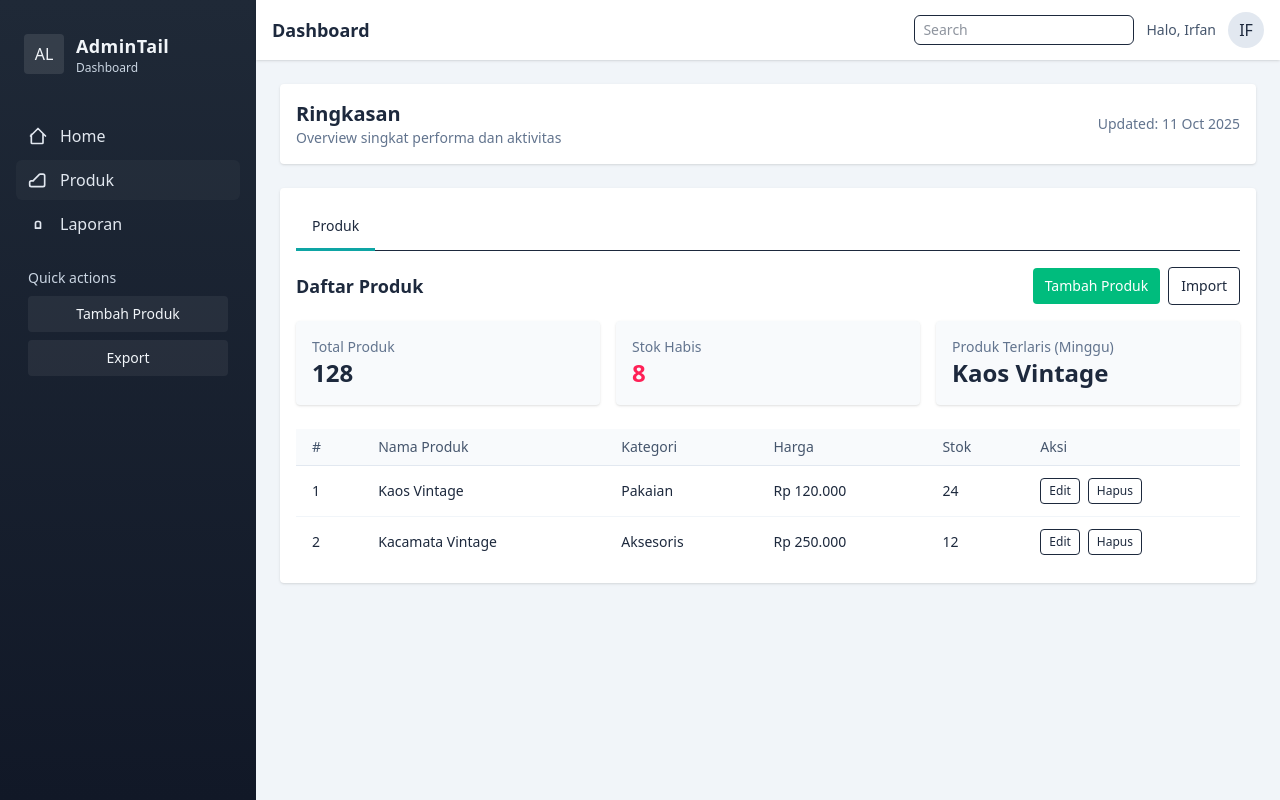
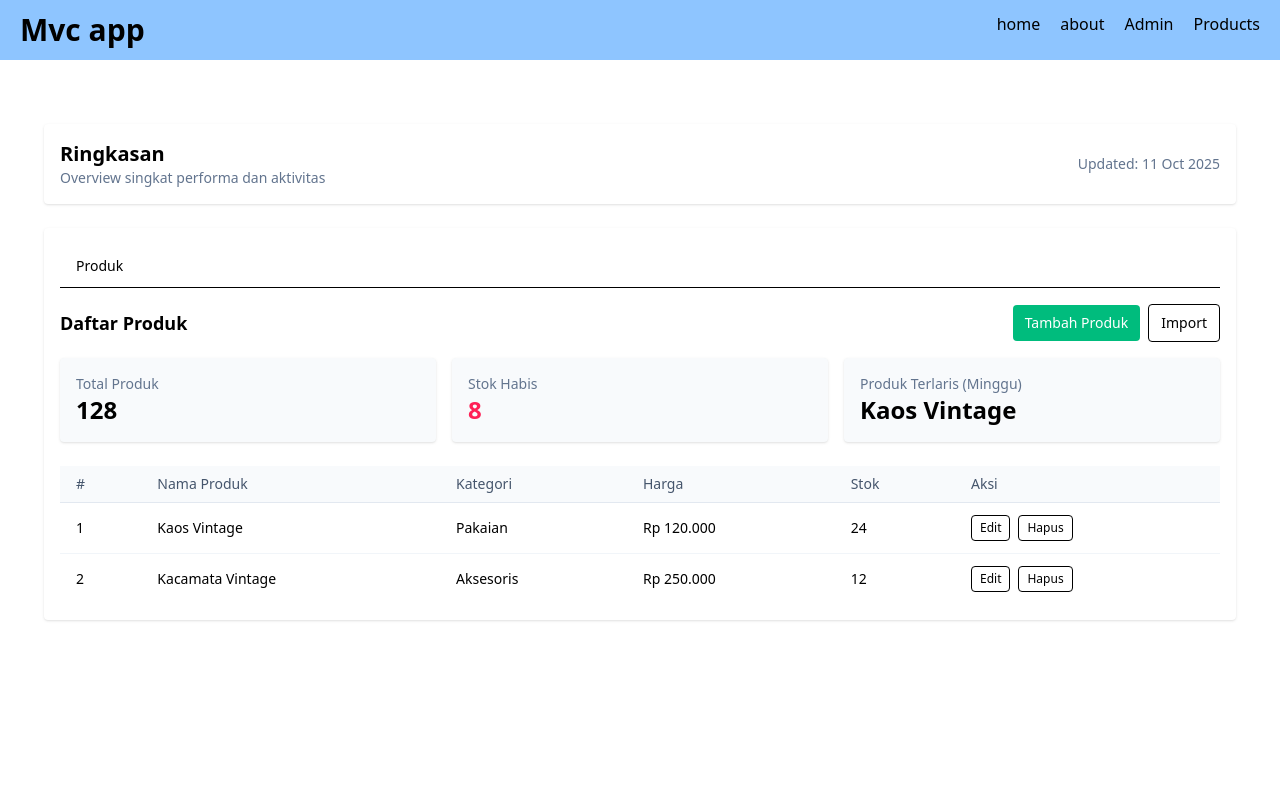
Before and after one commit to irfan-fauzi/eduwork-php-mysql1, a PHP site: the page made by app/views/admin/index.php in a window 1280 px wide. Run offline with PHP 8.4, Linux system fonts and the light colour scheme; the template is opened without the code that fills it, so the values that code supplies are empty; some libraries are stand-ins or nearby versions.

Commit message:
direktory

```diff
--- a/app/config/config.php
+++ b/app/config/config.php
@@ -1,5 +1,5 @@
 <?php
-define('BASE_URL', 'http://localhost/toko-eduwork/public/');
+define('BASE_URL', 'http://localhost/toko-eduwork/');
 
 define('DB_HOST','localhost');
 define('DB_USER', 'root');
--- a/app/controllers/Admin.php
+++ b/app/controllers/Admin.php
@@ -2,8 +2,11 @@
 
 class Admin extends Controller {
   public function index(){
-
+    $this->view('templates/admin/header', );
+    $this->view('templates/admin/sidebar', );
+    $this->view('templates/admin/navbar', );
     $this->view('admin/index', );
+    $this->view('templates/admin/footer', );
 
   }
 }
--- a/app/core/App.php
+++ b/app/core/App.php
@@ -26,7 +26,7 @@
     // ketika mengetik url di browser, urutannya /controller/method misal 'home/index' home=controller index=method
     // cek apakah ada file didalam folder controller yang namanya sesuai dengan apa yang di tulis di url
     if (isset($url[0])) {
-      if (file_exists('../app/controllers/' . $url[0] . '.php')) {
+      if (file_exists('./app/controllers/' . $url[0] . '.php')) {
         // kalau ada, timpa controller $controller di atas jadi controller baru yang di input
         $this->controller = $url[0];
         unset($url[0]);
@@ -34,7 +34,7 @@
       }
     }
 
-    require_once '../app/controllers/' . $this->controller .'.php';
+    require_once './app/controllers/' . $this->controller .'.php';
     $this->controller = new $this->controller(); // instansiasi object nya
     // cek dulu method nya ada ga didalam controllernya
     if (isset($url[1])) {
--- a/app/core/Controller.php
+++ b/app/core/Controller.php
@@ -1,10 +1,10 @@
 <?php
   class Controller {
     public function view($view , $data = []) {
-      require_once "../app/views/" .$view. '.php' ;
+      require_once "./app/views/" .$view. '.php' ;
     }
     public function model ($model) {
-      require_once '../app/models/' .$model. '.php';
+      require_once './app/models/' .$model. '.php';
       return new $model;
     }
   }
--- a/app/views/admin/index.php
+++ b/app/views/admin/index.php
@@ -1,81 +1,8 @@
-<!doctype html>
-<html lang="id">
-<head>
-  <meta charset="utf-8" />
-  <meta name="viewport" content="width=device-width,initial-scale=1" />
-  <title>Dashboard — AdminLTE style (Tailwind)</title>
- <script src="https://cdn.jsdelivr.net/npm/@tailwindcss/browser@4"></script>
-  <style>
-    /* small AdminLTE-like customizations */
-    .sidebar-bg { background: linear-gradient(180deg, rgba(31,41,55,1) 0%, rgba(17,24,39,1) 100%); }
-    .brand { font-weight: 700; letter-spacing: 0.4px; }
-    .nav-item:hover { background-color: rgba(255,255,255,0.03); }
-    .active-tab { border-bottom-width: 3px; border-color: #0ea5a4; }
-  </style>
-</head>
-<body class="min-h-screen bg-slate-100 font-sans text-slate-800">
-  <div class="flex">
 <!-- SIDEBAR -->
-    <aside class="w-64 min-h-screen p-4 text-slate-100 sidebar-bg hidden md:block">
-      <div class="flex items-center gap-3 px-2 py-4">
-        <div class="w-10 h-10 bg-white/10 rounded flex items-center justify-center">AL</div>
-        <div>
-          <div class="brand text-lg">AdminTail</div>
-          <div class="text-xs text-slate-300">Dashboard</div>
-        </div>
-      </div>
 
-      <nav class="mt-6">
-        <ul>
-          <li class="nav-item px-3 py-2 rounded-md mb-1 flex items-center gap-3 text-slate-200">
-            <!-- Home icon -->
-            <svg xmlns="http://www.w3.org/2000/svg" class="h-5 w-5" fill="none" viewBox="0 0 24 24" stroke="currentColor"><path stroke-linecap="round" stroke-linejoin="round" stroke-width="2" d="M3 12l9-9 9 9M4 10v10a1 1 0 001 1h3m10-11v10a1 1 0 01-1 1h-3m-6 0h6"/></svg>
-            <span>Home</span>
-          </li>
-
-          <li class="nav-item px-3 py-2 rounded-md mb-1 flex items-center gap-3 text-slate-200 bg-white/3">
-            <!-- Produk icon -->
-            <svg xmlns="http://www.w3.org/2000/svg" class="h-5 w-5" fill="none" viewBox="0 0 24 24" stroke="currentColor"><path stroke-linecap="round" stroke-linejoin="round" stroke-width="2" d="M20 13V7a2 2 0 00-2-2h-3.586a1 1 0 00-.707.293l-7.414 7.414A1 1 0 006.586 13H4a2 2 0 00-2 2v3a2 2 0 002 2h14a2 2 0 002-2v-5z"/></svg>
-            <span>Produk</span>
-          </li>
-
-          <li class="nav-item px-3 py-2 rounded-md mb-1 flex items-center gap-3 text-slate-200">
-            <svg xmlns="http://www.w3.org/2000/svg" class="h-5 w-5" fill="none" viewBox="0 0 24 24" stroke="currentColor"><path stroke-linecap="round" stroke-linejoin="round" stroke-width="2" d="M9 17v-6a2 2 0 012-2h2a2 2 0 012 2v6m-6 0h6"/></svg>
-            <span>Laporan</span>
-          </li>
-        </ul>
-      </nav>
-
-      <div class="mt-6 px-3 text-slate-300 text-sm">
-        <div class="mb-2">Quick actions</div>
-        <div class="flex flex-col gap-2">
-          <button class="py-2 px-3 rounded bg-white/6 text-slate-100 text-sm">Tambah Produk</button>
-          <button class="py-2 px-3 rounded bg-white/6 text-slate-100 text-sm">Export</button>
-        </div>
-      </div>
-    </aside>
 
 <!-- MAIN -->
-    <div class="flex-1 min-h-screen">
-      <!-- NAVBAR -->
-      <header class="flex items-center justify-between px-4 py-3 bg-white shadow-sm">
-        <div class="flex items-center gap-3">
-          <button id="mobile-open" class="md:hidden p-2 rounded-md bg-slate-100">
-            <svg xmlns="http://www.w3.org/2000/svg" class="h-5 w-5" viewBox="0 0 20 20" fill="currentColor"><path fill-rule="evenodd" d="M3 5h14a1 1 0 100-2H3a1 1 0 000 2zm14 4H3a1 1 0 100 2h14a1 1 0 100-2zm0 6H3a1 1 0 100 2h14a1 1 0 100-2z" clip-rule="evenodd"/></svg>
-          </button>
-          <h1 class="text-lg font-semibold">Dashboard</h1>
-        </div>
 
-        <div class="flex items-center gap-3">
-          <div class="relative">
-            <input type="search" placeholder="Search" class="rounded-md border px-2 py-1 text-sm" />
-          </div>
-          <div class="flex items-center gap-3">
-            <div class="text-sm text-slate-600">Halo, Irfan</div>
-            <div class="w-9 h-9 rounded-full bg-slate-200 flex items-center justify-center">IF</div>
-          </div>
-        </div>
-      </header>
 
 <!-- CONTENT -->
 <main class="p-6">
@@ -106,7 +33,8 @@
                 <div class="flex items-center justify-between mb-4">
                     <h3 class="text-lg font-semibold">Daftar Produk</h3>
                     <div class="flex items-center gap-2">
-                  <button class="py-2 px-3 rounded bg-emerald-500 text-white text-sm">Tambah Produk</button>
+                        <button class="py-2 px-3 rounded bg-emerald-500 text-white text-sm">Tambah
+                            Produk</button>
                         <button class="py-2 px-3 rounded border text-sm">Import</button>
                     </div>
                 </div>
@@ -133,11 +61,16 @@
                         <thead class="bg-slate-50">
                             <tr>
                                 <th class="px-4 py-2 text-left text-sm font-medium text-slate-600">#</th>
-                      <th class="px-4 py-2 text-left text-sm font-medium text-slate-600">Nama Produk</th>
-                      <th class="px-4 py-2 text-left text-sm font-medium text-slate-600">Kategori</th>
-                      <th class="px-4 py-2 text-left text-sm font-medium text-slate-600">Harga</th>
-                      <th class="px-4 py-2 text-left text-sm font-medium text-slate-600">Stok</th>
-                      <th class="px-4 py-2 text-left text-sm font-medium text-slate-600">Aksi</th>
+                                <th class="px-4 py-2 text-left text-sm font-medium text-slate-600">Nama
+                                    Produk</th>
+                                <th class="px-4 py-2 text-left text-sm font-medium text-slate-600">Kategori
+                                </th>
+                                <th class="px-4 py-2 text-left text-sm font-medium text-slate-600">Harga
+                                </th>
+                                <th class="px-4 py-2 text-left text-sm font-medium text-slate-600">Stok
+                                </th>
+                                <th class="px-4 py-2 text-left text-sm font-medium text-slate-600">Aksi
+                                </th>
                             </tr>
                         </thead>
                         <tbody class="bg-white divide-y divide-slate-100">
@@ -176,34 +109,3 @@
         </div>
     </div>
 </main>
-    </div>
-  </div>
-
-  <script>
-    // mobile sidebar (simple toggle)
-    const mobileOpen = document.getElementById('mobile-open');
-    mobileOpen && mobileOpen.addEventListener('click', () => {
-      const aside = document.querySelector('aside');
-      aside.classList.toggle('hidden');
-    });
-
-    // basic tab handling (only one tab now: produk)
-    document.querySelectorAll('[data-tab]').forEach(btn => {
-      btn.addEventListener('click', (e) => {
-        const name = btn.getAttribute('data-tab');
-        // deactivate other tab buttons
-        document.querySelectorAll('[data-tab]').forEach(b => b.classList.remove('active-tab'));
-        btn.classList.add('active-tab');
-        // hide all tab content
-        document.querySelectorAll('.tab-content').forEach(s => s.style.display = 'none');
-        // show selected
-        const section = document.getElementById('tab-' + name);
-        if (section) section.style.display = 'block';
-      });
-    });
-
-    // ensure Produk tab visible by default
-    document.getElementById('tab-produk').style.display = 'block';
-  </script>
-</body>
-</html>
--- a/app/views/templates/header.php
+++ b/app/views/templates/header.php
@@ -15,7 +15,7 @@
       <ul class="flex gap-5">
         <li class="cursor-pointer"><a href=<?= BASE_URL ?>>home </a></li>
         <li class="cursor-pointer"><a href=<?= BASE_URL .'about' ?>>about</a></li>
-
+        <li class="cursor-pointer"><a href=<?= BASE_URL .'admin' ?>>Admin</a></li>
         <li class="cursor-pointer"><a href=<?= BASE_URL .'product' ?>>Products</a></li>
       </ul>
     </nav>
--- /dev/null
+++ b/index.php
@@ -0,0 +1,6 @@
+<?php
+
+require_once './app/init.php';
+$app = new App();
+
+?>
--- a/public/index.php
+++ /dev/null
@@ -1,6 +0,0 @@
-<?php
-
-require_once '../app/init.php';
-$app = new App();
-
-?>
```
Also changed, not shown: app/views/templates/admin/footer.php (added, +32 -0 lines), app/views/templates/admin/header.php (added, +32 -0 lines), app/views/templates/admin/navbar.php (added, +25 -0 lines), app/views/templates/admin/sidebar.php (added, +50 -0 lines), .htaccess (renamed from public/.htaccess). Lines whose indentation alone changed are shown as unchanged.
